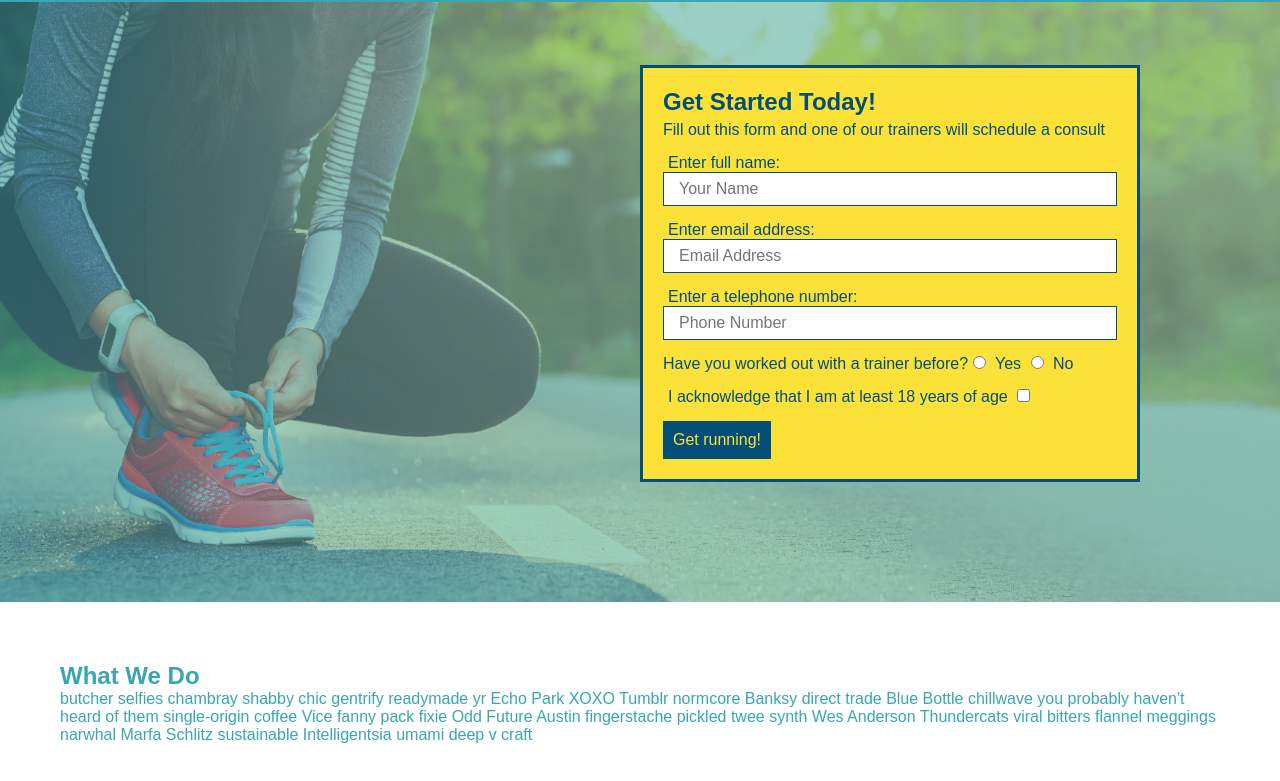
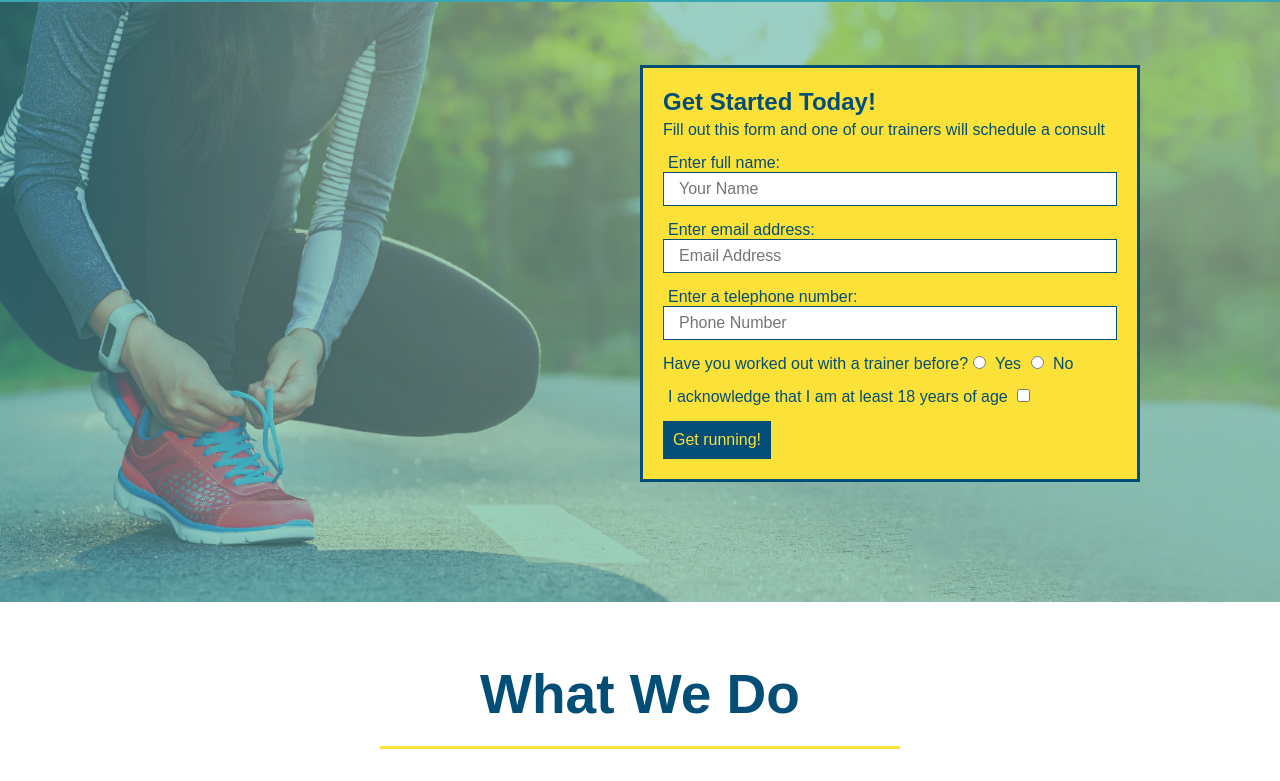
Before and after one commit to a-wushie/run-buddy, a plain HTML site: page index.html in a window 1280 px wide. Shown: the part 80-861 px from the top of the page. Drawn offline with Linux system fonts and the light colour scheme.

Commit message:
styled what we do section

```diff
--- a/assets/css/style.css
+++ b/assets/css/style.css
@@ -86,7 +86,7 @@ section {
   right: 140px;
 }
 
-.hero-form h3  {
+.hero-form h3 {
   font-size: 24px;
   margin: 0;
 }
@@ -117,3 +117,25 @@ section {
   border: none;
 }
 /* Hero Style End */
+
+.intro {
+  text-align: center;
+}
+
+.intro h2 {
+  font-size: 55px;
+  color: #024e76;
+  margin-bottom: 35px;
+  padding: 0 100px 20px 100px;
+  border-bottom: 3px solid;
+  border-color: #fce138;
+  display: inline-block;
+}
+
+.intro p {
+  line-height: 1.7;
+  color: #39a6b2;
+  width: 80%;
+  font-size: 20px;
+  margin: 0 auto;
+}
--- a/index.html
+++ b/index.html
@@ -62,7 +62,7 @@
         </section>
 
         <!-- "what we do" section -->
-        <section id="what-we-do">
+        <section id="what-we-do" class="intro">
             <h2>What We Do</h2>
             <p>
                 butcher selfies chambray shabby chic gentrify readymade yr Echo Park XOXO Tumblr normcore Banksy direct trade Blue Bottle chillwave you probably haven't heard of them single-origin coffee Vice fanny pack fixie Odd Future Austin fingerstache pickled twee synth Wes Anderson Thundercats viral bitters flannel meggings narwhal Marfa Schlitz sustainable Intelligentsia umami deep v craft
@@ -70,7 +70,7 @@
         </section>
 
          <!-- "what you do" section -->
-         <section id="what-you-do">
+         <section id="what-you-do"class="intro" >
             <h2>What You Do</h2>
 
             <div>
@@ -101,13 +101,15 @@
         </section>
 
          <!-- "meet the trainers" section -->
-         <section id="your-trainers">
+         <section id="your-trainers" class="intro">
             <h2>Meet The Trainers</h2>
         </section>
+
          <!-- "reach out" section -->
-         <section id="reach-out">
+         <section id="reach-out" class="intro">
             <h2>Reach Out</h2>
         </section>
+
         <!-- footer -->
         <footer>
             <h2>❤️ Made with love by Run Buddy.</h2>
```
